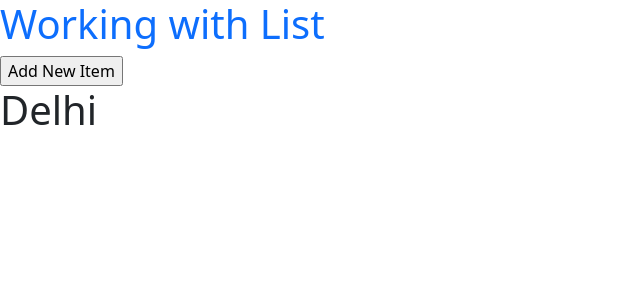
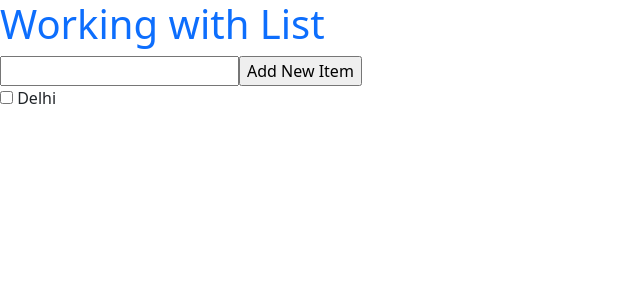
Before and after one commit to kodecdac/day5-my-app, a React (Create React App) app: page / in a window 1280 px wide. Shown: the top 300 px of the page, without its empty margins (0-640 px from the left). Built offline with nearby package versions, Linux system fonts and the light colour scheme.

Commit message:
tod list . ....

```diff
--- a/src/App.js
+++ b/src/App.js
@@ -4,18 +4,25 @@ function App() {
   let [list, setList] = useState(["Delhi"]);
 
   const addNewItem = () => {
-    let newList = ["Mumbai", ...list];
+    let newItem = document.querySelector("#inputId").value;
+
+    let newList = [newItem, ...list];
     setList(newList);
+
+    document.querySelector("#inputId").value = "";
   };
 
   return (
     <div>
       <h1 className="text-primary">Working with List</h1>
 
+      <input type="text" id="inputId" />
       <input type="button" value="Add New Item" onClick={addNewItem} />
 
       {list.map((item) => (
-        <h1>{item}</h1>
+        <div>
+          <input type="checkbox" /> {item}
+        </div>
       ))}
     </div>
   );
```
